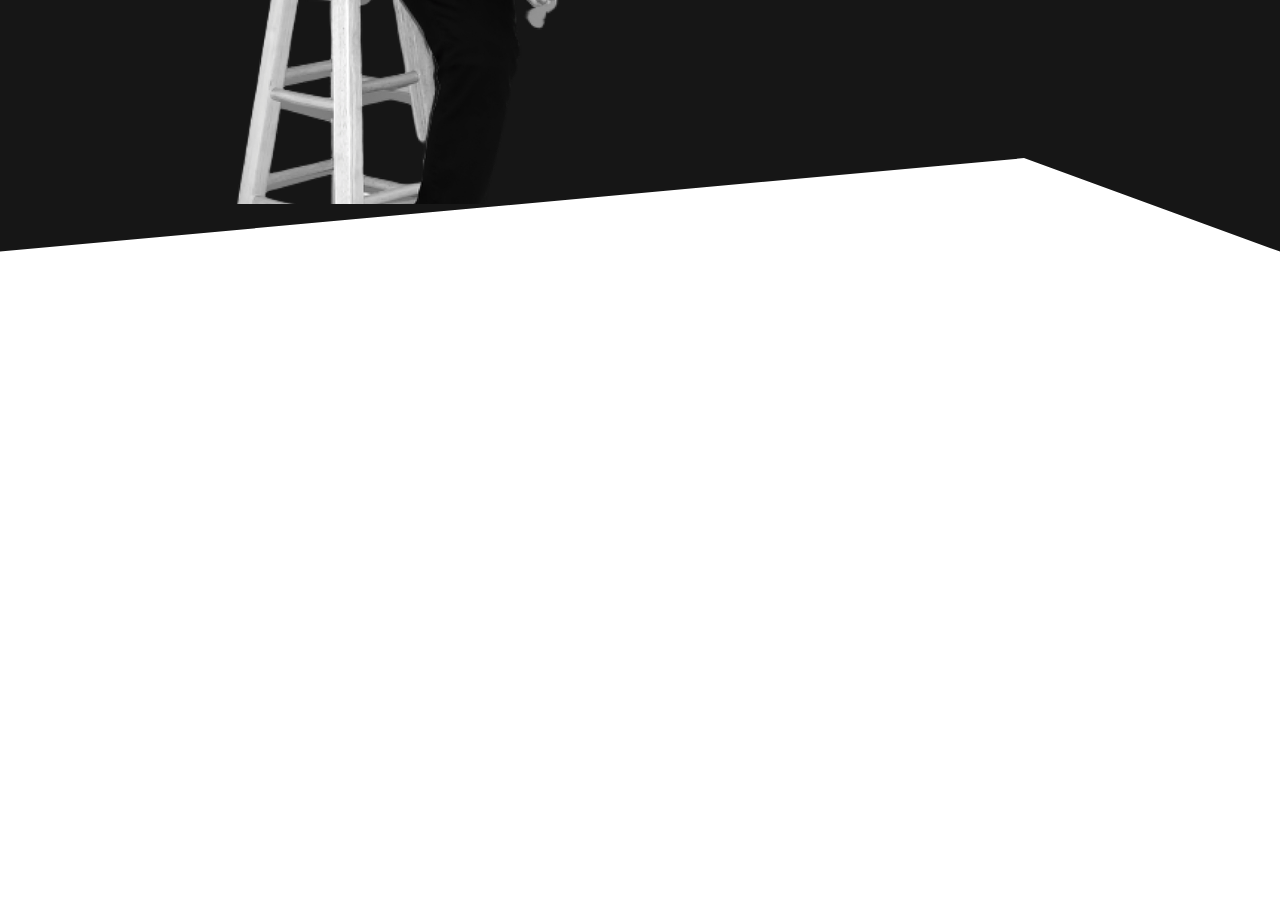
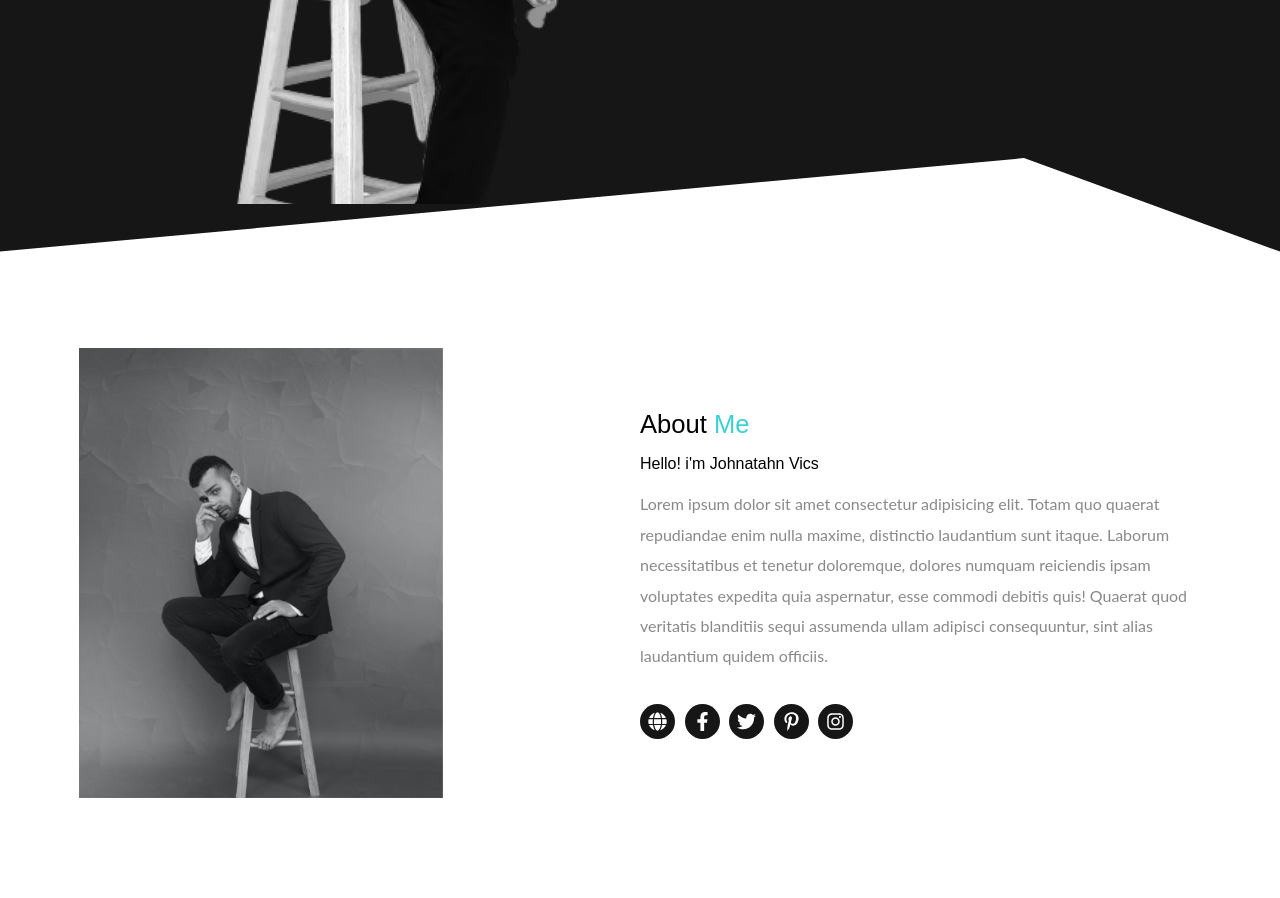
Before and after one commit to HenriBresteau/Portfolio-design, a plain HTML site: page index.html in a window 1280 px wide. Shown: the part 683-1581 px from the top of the page. Before the commit the page ends 935 px from the top, so only its background shows below. Drawn offline with Linux system fonts and the light colour scheme.

Commit message:
section about

```diff
--- a/css/style.css
+++ b/css/style.css
@@ -70,3 +70,51 @@ header nav .branding {
   line-height: 1.9;
   margin-bottom: 2rem;
 }
+
+section {
+  padding: 6rem 0;
+}
+.about .about-me-img {
+  height: 450px;
+}
+.about h2 {
+  margin-bottom: 1rem;
+  font-size: 1.6rem;
+  font-weight: 400;
+}
+.about h2 span {
+  color: var(--primary);
+}
+.about h3 {
+  font-size: 1rem;
+  margin-bottom: 1rem;
+  font-weight: 400;
+}
+.about p {
+  font-family: "Lato", sans-serif;
+  line-height: 1.9;
+  color: var(--ternary);
+  margin-bottom: 2rem;
+}
+.about .social {
+  display: flex;
+}
+.about .social a {
+  background: var(--dark);
+  display: flex;
+  align-items: center;
+  justify-content: center;
+  width: 35px;
+  height: 35px;
+  border-radius: 50%;
+  margin-right: 0.6rem;
+  transition: all 0.3s ease;
+}
+.about .social a:hover {
+  background: var(--primary);
+}
+.about .social a img {
+  width: 100%;
+  height: 100%;
+  padding: 0.5rem;
+}
--- a/css/utilities.css
+++ b/css/utilities.css
@@ -8,7 +8,7 @@
   justify-content: space-between;
 }
 @import url("https://fonts.googleapis.com/css2?family=Poppins:wght@400;600&display=swap");
-
+@import url('https://fonts.googleapis.com/css2?family=Lato&display=swap');
 .btn {
   padding: 0.8rem 3rem;
   font-size: 1rem;
--- a/index.html
+++ b/index.html
@@ -45,6 +45,29 @@
             </div>
         </div>
     </header>
+    <section class="about">
+        <div class="container flex items-center">
+            <div class="left flex-1">
+                <img class="about-me-img" src="./images/man-2.png" alt="man">
+            </div>
+            <div class="right flex-1">
+                <h2>About <span>Me</span></h2>
+                <h3>Hello! i'm Johnatahn Vics</h3>
+                <p> Lorem ipsum dolor sit amet consectetur adipisicing elit. Totam quo quaerat repudiandae enim nulla
+                    maxime, distinctio laudantium sunt itaque. Laborum necessitatibus et tenetur doloremque, dolores
+                    numquam reiciendis ipsam voluptates expedita quia aspernatur, esse commodi debitis quis! Quaerat
+                    quod veritatis blanditiis sequi assumenda ullam adipisci consequuntur, sint alias laudantium quidem
+                    officiis.</p>
+                <div class="social">
+                    <a href=""><img src="./images/globe-solid.svg" alt=""></a>
+                    <a href=""><img src="./images/facebook-f-brands.svg" alt=""></a>
+                    <a href=""><img src="./images/twitter-brands.svg" alt=""></a>
+                    <a href=""><img src="./images/pinterest-p-brands.svg" alt=""></a>
+                    <a href=""><img src="./images/instagram-brands.svg" alt=""></a>
+                </div>
+            </div>
+        </div>
+    </section>
     <script src="./js/script.js"></script>
 </body>
 
```
